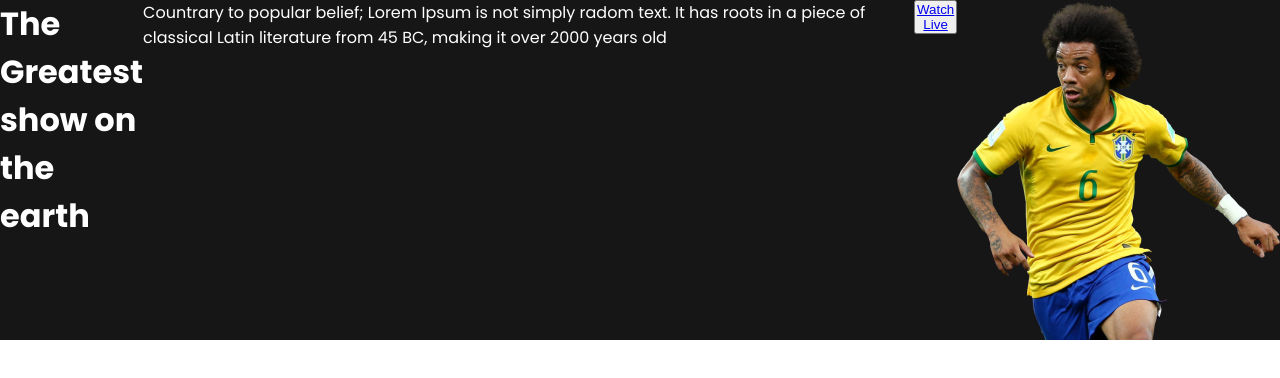
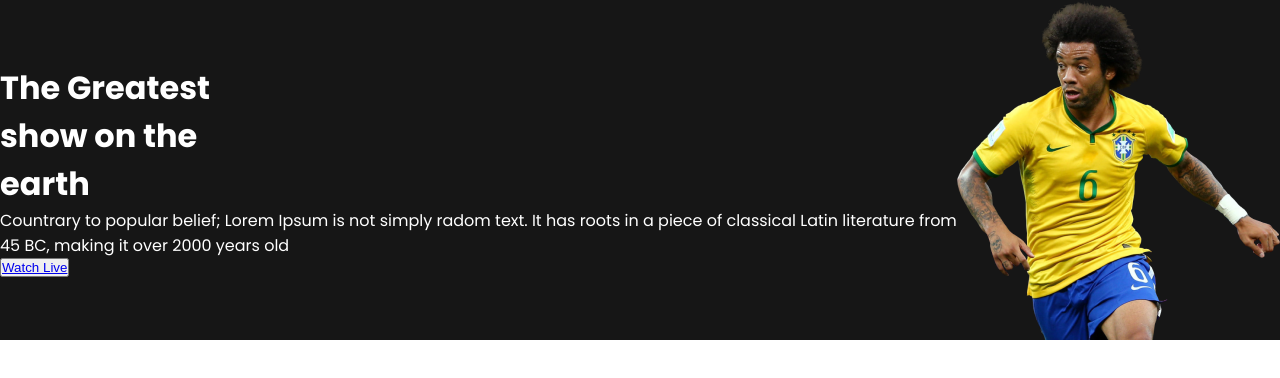
Before and after one commit to mdnazimmia/world-cup-main, a plain HTML site: page index.html in a window 1280 px wide. Drawn offline with Linux system fonts and the light colour scheme; a web font is replaced by a local one.

Commit message:
new input

```diff
--- a/index.html
+++ b/index.html
@@ -22,10 +22,11 @@
                 <div class="top_banners-button">
                     <button><a href="https://www.google.com" target="_blank">Watch Live</a></button>
                 </div>
-                <div>
-                    <img src="./images/Banner Image.png" alt="">
-                </div>
             </div>
+            <div>
+                <img src="./images/Banner Image.png" alt="">
+            </div>
+
         </div>
     </div>
 </body>
--- a/world-cup.css
+++ b/world-cup.css
@@ -27,15 +27,15 @@ body {
 
 .top_banners {
     background-color: var(--black);
-    /* display: flex;
+    display: flex;
     justify-content: space-evenly;
-    align-items: center; */
+    align-items: center;
 }
 
 .top_banners-heading {
     color: var(--white);
-    display: flex;
-    justify-content: space-around;
+    /* display: flex;
+    justify-content: space-around; */
 }
 
 /*-----------
```
